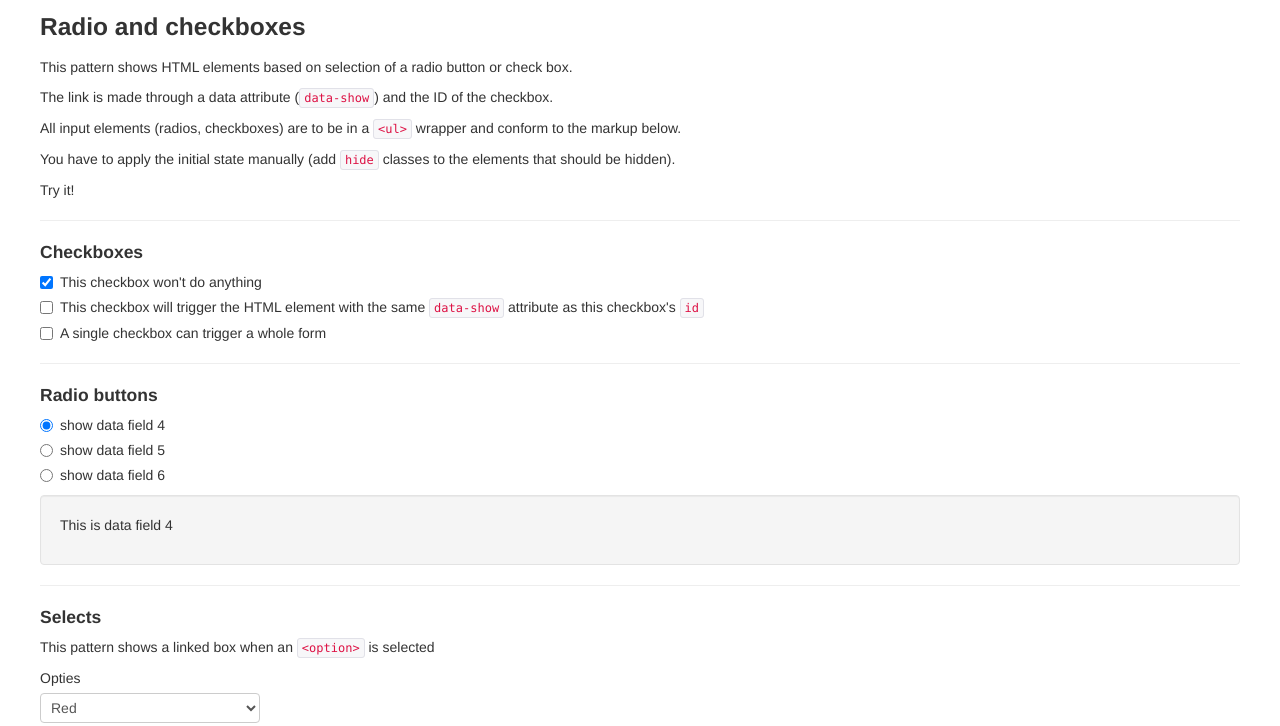
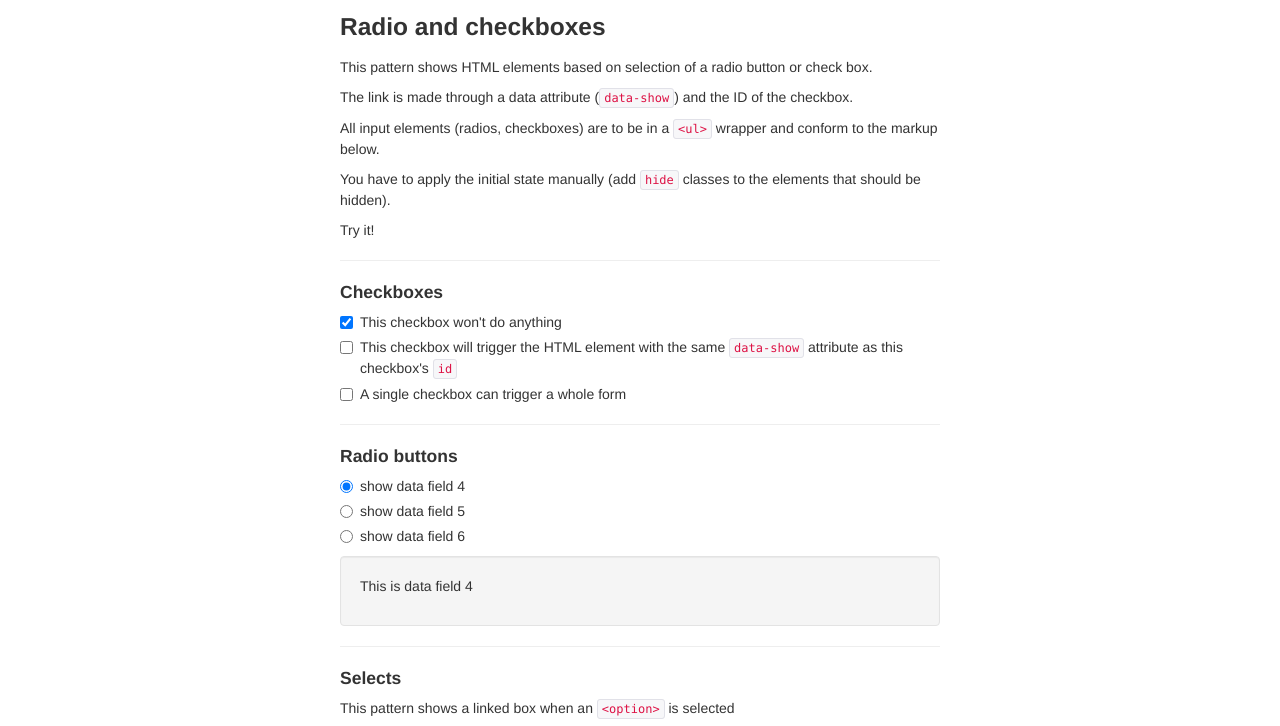
Before and after one commit to Wolfr/jquery.extendedinput, a plain HTML site: page demo.html in a window 1280 px wide. Shown: the part 124-850 px from the top of the page. Drawn offline with Linux system fonts and the light colour scheme.

Commit message:
Better demo styles

```diff
--- a/demo.html
+++ b/demo.html
@@ -6,28 +6,39 @@
 
     <!-- Include bootstrap -->
     <link rel="stylesheet" href="bootstrap.min.css" type="text/css">
-
     <style type="text/css" media="screen">
 
     /* Style for demo */
-    body {
-        padding: 40px;
+
+    h1, h2, h3, h4 {
+		color: #333;
+	}
+
+	#container {
+		padding: 20px;
+		margin: 0 auto;
+		width: 80%;
+		max-width: 600px;
 	}
 
 	.well.form-horizontal .form-actions {
         margin-bottom: 0;
     }
 
+
     /* Necessary styles */
 
     .hide {
-        display: none; /* should already be defined in bootstrap (utilities) */
+        display: none; /* should be defined in bootstrap (utilities) */
     }
 
     </style>
 
+
 </head>
 <body>
+
+    <div id="container">
 
         <h2>jquery.extendedinput.js demo</h2>
         <p>Show extra HTML elements based on changes in form elements. Arbitrary HTML elements can be triggered to show based on a <code>data-show</code> attribute.</p>
@@ -206,6 +217,8 @@
             ©2013, <a href="http://www.wolfslittlestore.be">Wolf's Little Store</a> - Free to use under the <a href="http://www.opensource.org/licenses/mit-license.php">MIT license</a>.
         </p>
 
+    </div>
+
     <!-- Include jQuery -->
     <script src="jquery.js"></script>
 
```
Lines whose indentation alone changed are shown as unchanged.
